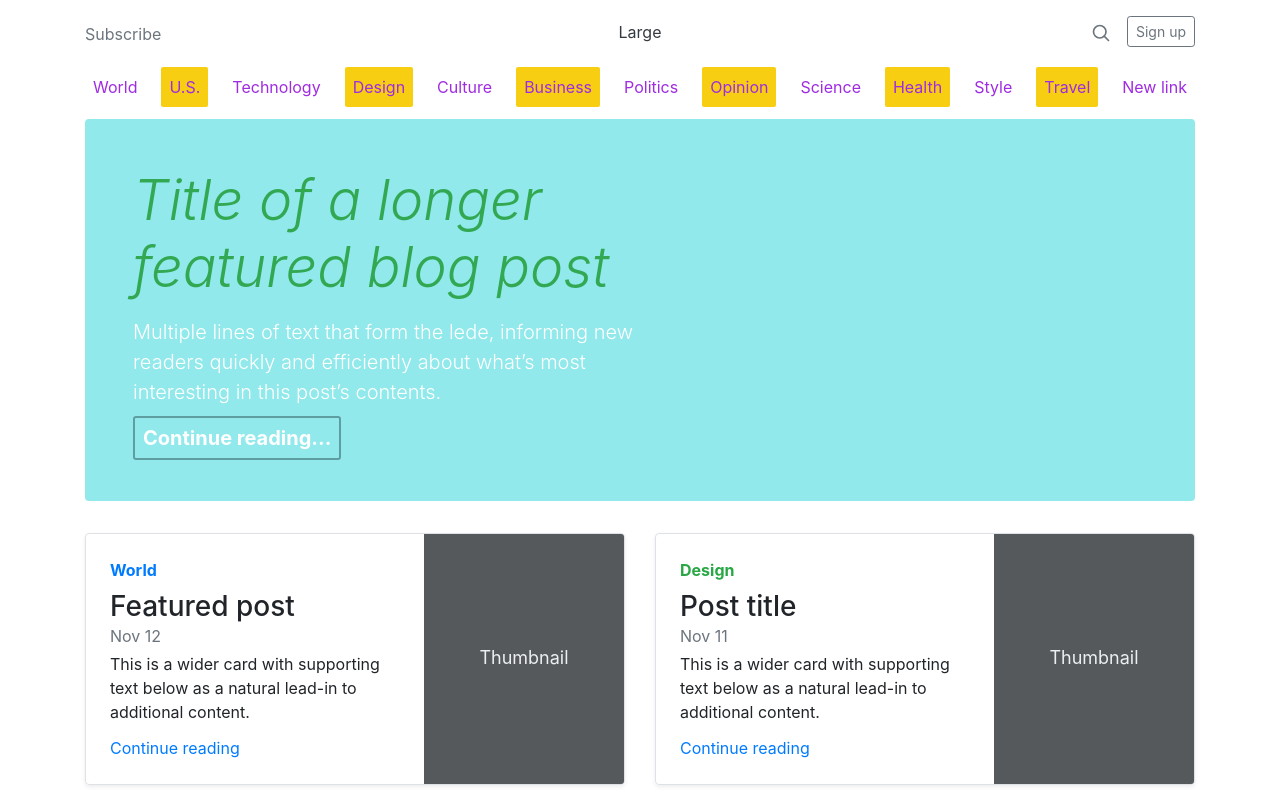
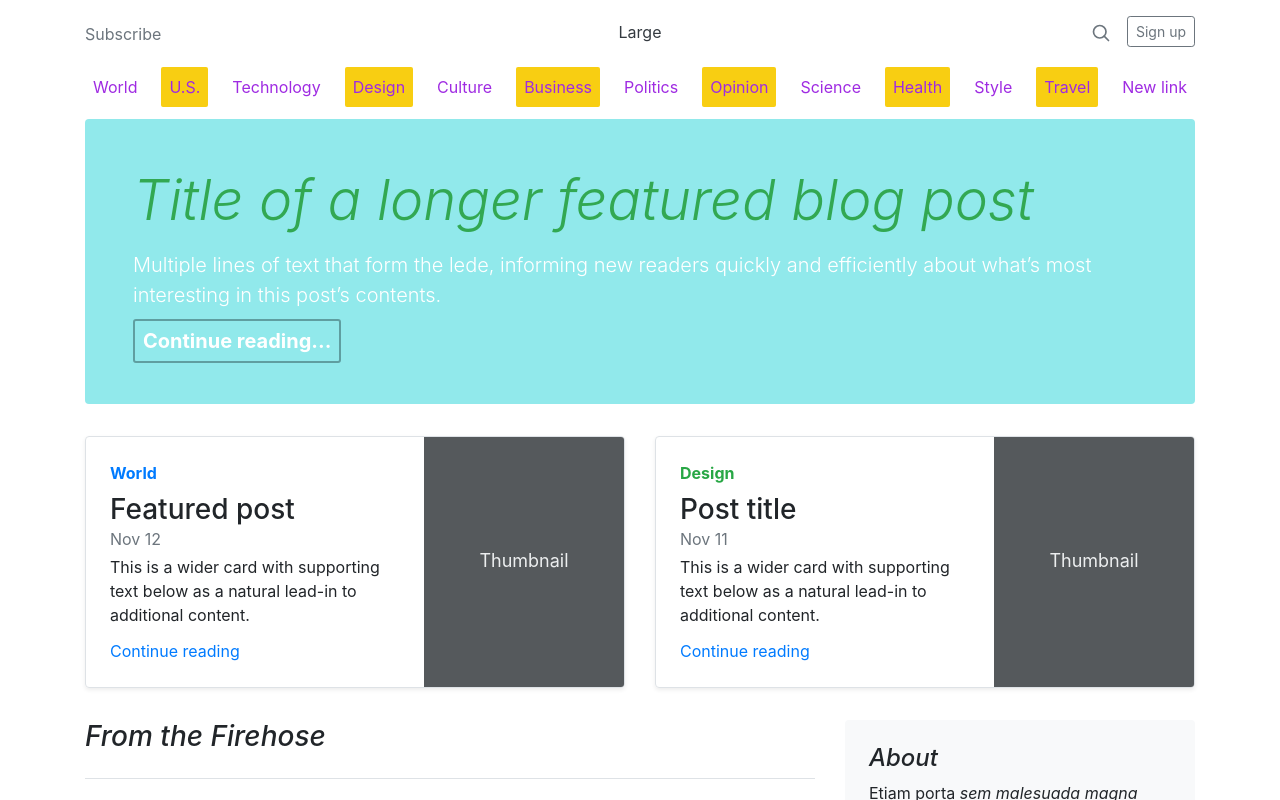
Before and after one commit to What-I-Learned/Strive-Homework-M2D7, a plain HTML site: page index.html in a window 1280 px wide. Both pictures are taken after a click on the element "Title of a longer featured blog post". Shown: the top 800 px of the page. Drawn offline with nearby package versions, Linux system fonts and the light colour scheme.

Commit message:
Update index.html

```diff
--- a/index.html
+++ b/index.html
@@ -442,6 +442,8 @@
         }
         newLink()
         let mainTitle = document.querySelector(".jumbotron h1")
+        let jumbo = document.querySelector(".jumbotron")
+
         function changeColor(){
 
             mainTitle.style.color="#32a852"
@@ -449,7 +451,7 @@
         mainTitle.addEventListener("click",changeColors)
 
         function changeBackground(){
-            let jumbo = document.querySelector(".jumbotron")
+
             jumbo.classList.remove("bg-dark")
             jumbo.style.backgroundColor = "#91e9eb"
         }
@@ -460,11 +462,18 @@
             elswhereElement[elswhereElement.length-1].innerHTML = ""
         }
 
+        function changeColumnSize(){
+            let firstColumn = document.querySelectorAll(".jumbotron div")[0]
+            console.log(firstColumn);
+            firstColumn.classList.remove("col-md-6")
+            firstColumn.classList.add("col-md-12")
+        }
 
         function changeColors(){
             changeBackground()
             changeColor()
             removeLinks()
+            changeColumnSize()
         }
 
 
```
